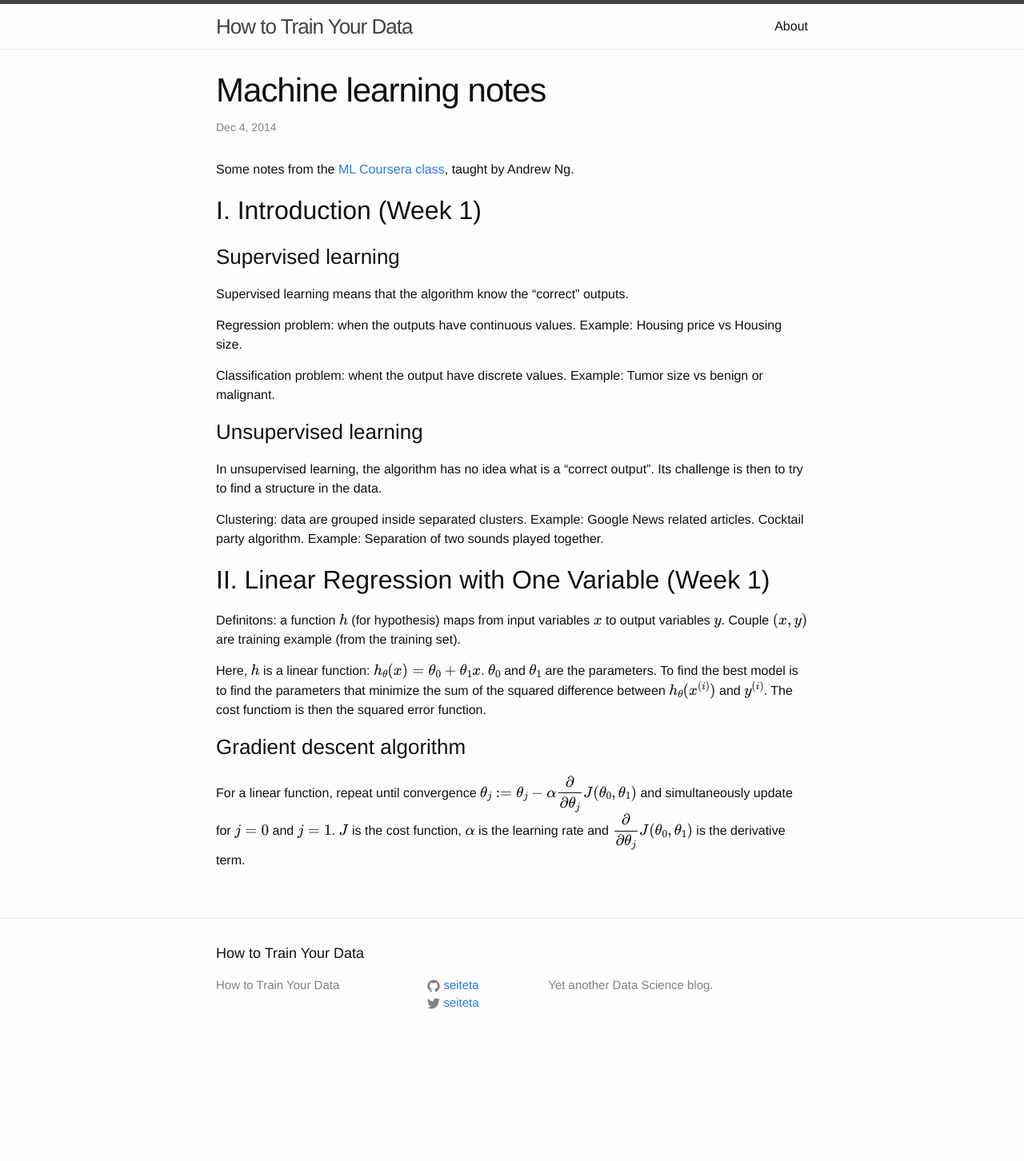
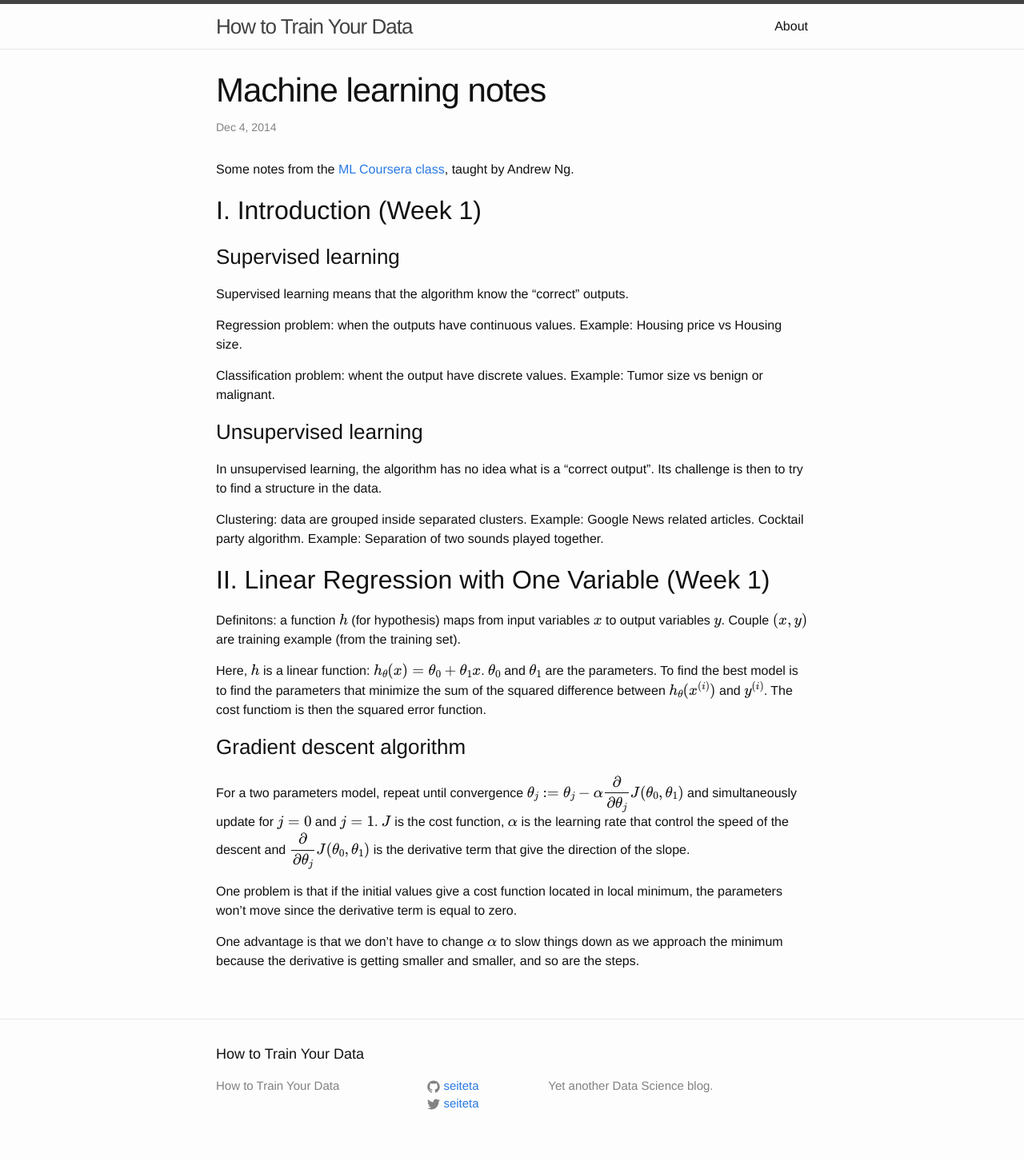
Before and after one commit to seiteta/seiteta.github.io_old, a Jekyll site: the page built from _posts/2014-12-04-machine-learning-notes.md, in a window 1280 px wide. Shown: the whole page at 80% size. Built offline with Jekyll 4.4.1, drawn with Linux system fonts in a browser that asks for light colours; formulas are drawn with MathJax 3; before the commit the page ends 1326 px from its top, so only the background shows below that.

Commit message:
Update 2014-12-04-machine-learning-notes.md

```diff
--- a/_posts/2014-12-04-machine-learning-notes.md
+++ b/_posts/2014-12-04-machine-learning-notes.md
@@ -31,4 +31,8 @@ Here, $$h$$ is a linear function: $$h_\theta (x) = \theta_0 + \theta_1 x$$. $$\t
 
 ### Gradient descent algorithm
 
-For a linear function, repeat until convergence $$\theta_j := \theta_j - \alpha \dfrac{\partial}{\partial \theta_j}J(\theta_0, \theta_1) $$ and simultaneously update for $$j=0$$ and $$j=1$$. $$J$$ is the cost function, $$\alpha$$ is the learning rate and $$\dfrac{\partial}{\partial \theta_j}J(\theta_0, \theta_1) $$ is the derivative term.
+For a two parameters model, repeat until convergence $$\theta_j := \theta_j - \alpha \dfrac{\partial}{\partial \theta_j}J(\theta_0, \theta_1) $$ and simultaneously update for $$j=0$$ and $$j=1$$. $$J$$ is the cost function, $$\alpha$$ is the learning rate that control the speed of the descent and $$\dfrac{\partial}{\partial \theta_j}J(\theta_0, \theta_1) $$ is the derivative term that give the direction of the slope.
+
+One problem is that if the initial values give a cost function located in local minimum, the parameters won't move since the derivative term is equal to zero.
+
+One advantage is that we don't have to change $$\alpha$$ to slow things down as we approach the minimum because the derivative is getting smaller and smaller, and so are the steps.
```
